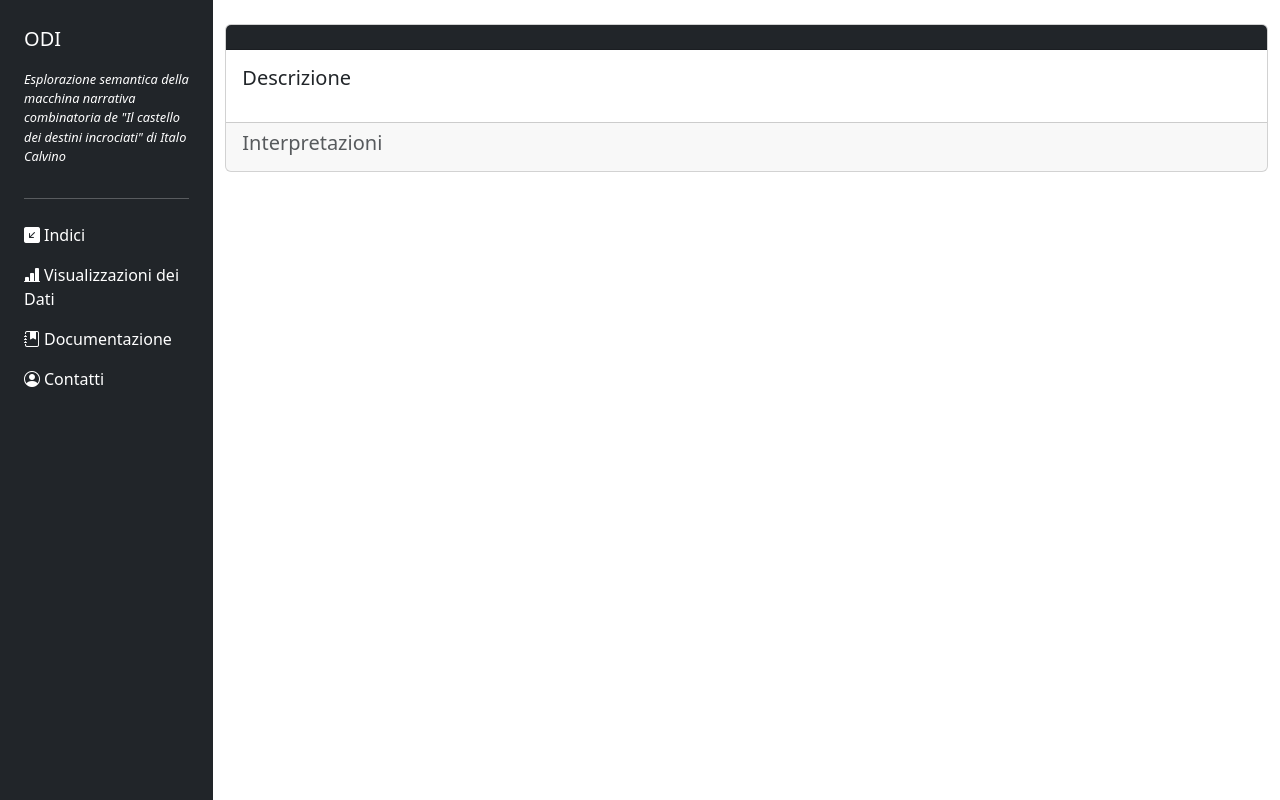
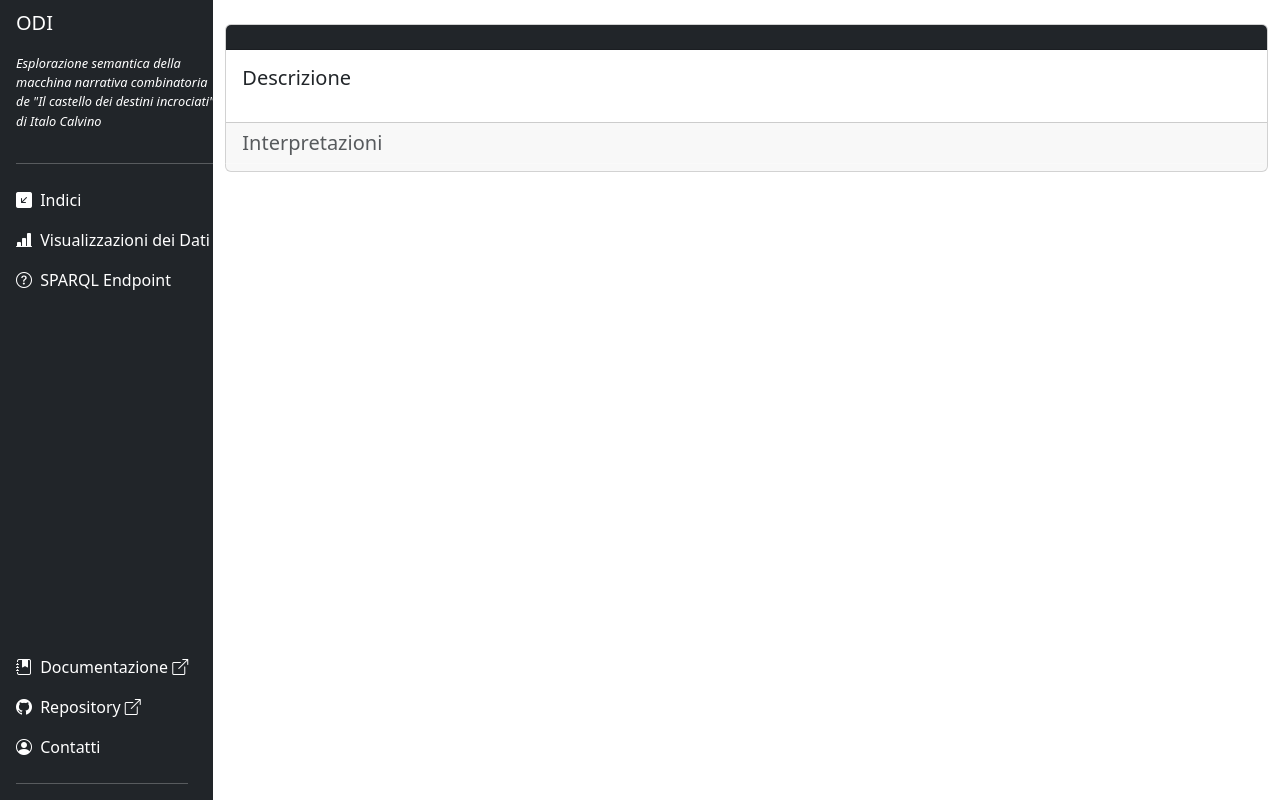
Before and after one commit to dharc-org/odi, a Flask app: template templates/suitTemplate.html in a window 1280 px wide. Run offline with Flask 3, Linux system fonts and the light colour scheme; the template is opened without the code that fills it, so the values that code supplies are empty; some libraries are stand-ins or nearby versions.

Commit message:
rel paths fix

```diff
--- a/templates/suitTemplate.html
+++ b/templates/suitTemplate.html
@@ -18,31 +18,55 @@
   <div class="container-fluid overflow-hidden sidebar">
     <div class="row vh-100 overflow-auto">
       <div class="col-12 col-sm-3 col-xl-2 px-sm-2 px-0 bg-dark d-flex sticky-top pt-3">
-              <div class="d-flex flex-sm-column flex-row flex-grow-1 align-items-center align-items-sm-start px-3 pt-2 text-white">
+        <div class="fixed-top d-flex flex-sm-column flex-row flex-grow-1 align-items-center align-items-sm-start px-3 pt-2 text-white" id="the_sidebar">
           <a href="../" class="d-flex align-items-center pb-sm-3 mb-md-0 me-md-auto text-white text-decoration-none">
-                      <span class="fs-5">O<span class="d-none d-sm-inline">DI</span></span>
+            <span class="fs-5">ODI</span>
+            </span>
           </a>
-                  <p class="side-small-text"><i>Esplorazione semantica della macchina narrativa combinatoria de "Il castello dei destini incrociati" di Italo Calvino</i></p>
-                  <hr>
+          <p class="side-small-text d-none d-md-inline" style="word-break: break-all !important">
+            <i>Esplorazione semantica della <br>macchina narrativa combinatoria <br> de "Il castello dei destini incrociati"<br>di Italo Calvino</i>
+          </p>
+          <hr class="d-none d-md-inline">
           <ul class="nav nav-pills flex-sm-column flex-row flex-nowrap flex-shrink-1 flex-sm-grow-0 flex-grow-1 mb-sm-auto mb-0 justify-content-center align-items-center align-items-sm-start" id="menu">
             <li class="nav-item">
-                          <a href="#" class="nav-link px-sm-0 px-2">
-                              <i class="bi bi-arrow-down-left-square-fill"></i><span class="ms-1 d-none d-sm-inline">Indici</span>
+              <a href="../" class="nav-link px-sm-0 px-2">
+                <i class="bi bi-arrow-down-left-square-fill"></i>
+                <span class="ms-1 d-none d-sm-inline">Indici</span>
               </a>
             </li>
             <li>
-                          <a href="#submenu1" data-bs-toggle="collapse" class="nav-link px-sm-0 px-2">
-
-                            <i class="bi bi-bar-chart-line-fill"></i><span class="ms-1 d-none d-sm-inline">Visualizzazioni dei Dati</span> </a>
+              <a href="#" data-bs-toggle="collapse" class="nav-link px-sm-0 px-2">
+                <i class="bi bi-bar-chart-line-fill"></i>
+                <span class="ms-1 d-none d-sm-inline">Visualizzazioni dei Dati</span>
+              </a>
             </li>
             <li>
-                          <a href="#" class="nav-link px-sm-0 px-2">
-                            <i class="bi bi-journal-bookmark-fill"></i><span class="ms-1 d-none d-sm-inline">Documentazione</span> </a>
+              <a href="../sparql" class="nav-link px-sm-0 px-2">
+                <i class="bi bi-question-circle"></i>
+                <span class="ms-1 d-none d-sm-inline">SPARQL Endpoint</span>
+              </a>
+            </li>
+          </ul>
+          <ul class="sticky-bottom-md nav nav-pills flex-sm-column flex-row flex-nowrap flex-shrink-1 flex-sm-grow-0 flex-grow-1 mb-sm-auto mb-0 justify-content-center align-items-center align-items-sm-start" id="menu2">
+            <li>
+              <a href="https://odi-documentation.github.io/materials/" class="nav-link px-sm-0 px-2" target="_blank">
+                <i class="bi bi-journal-bookmark-fill"></i>
+                <span class="ms-1 d-none d-sm-inline">Documentazione <i class="bi bi-box-arrow-up-right"></i></span>
+              </a>
             </li>
             <li>
-                          <a href="#" class="nav-link px-sm-0 px-2">
-                            <i class="bi bi-person-circle"></i><span class="ms-1 d-none d-sm-inline">Contatti</span> </a>
+              <a href="https://github.com/ODI-documentation/materials" class="nav-link px-sm-0 px-2" target="_blank">
+                <i class="bi bi-github"></i>
+                <span class="ms-1 d-none d-sm-inline">Repository <i class="bi bi-box-arrow-up-right"></i></span>
+              </a>
             </li>
+            <li>
+              <a href="../contatti" class="nav-link px-sm-0 px-2">
+                <i class="bi bi-person-circle"></i>
+                <span class="ms-1 d-none d-sm-inline">Contatti</span>
+              </a>
+            </li>
+            <hr class="d-none d-md-inline">
           </ul>
         </div>
       </div>
```
Also changed, not shown: templates/cardTemplate.html (+18 -9 lines), templates/contacts.html (+21 -11 lines), templates/sparql.html (+4 -4 lines), templates/storyTemplate.html (+3 -6 lines), templates/typologyTemplate.html (+31 -13 lines). Lines whose indentation alone changed are shown as unchanged.
